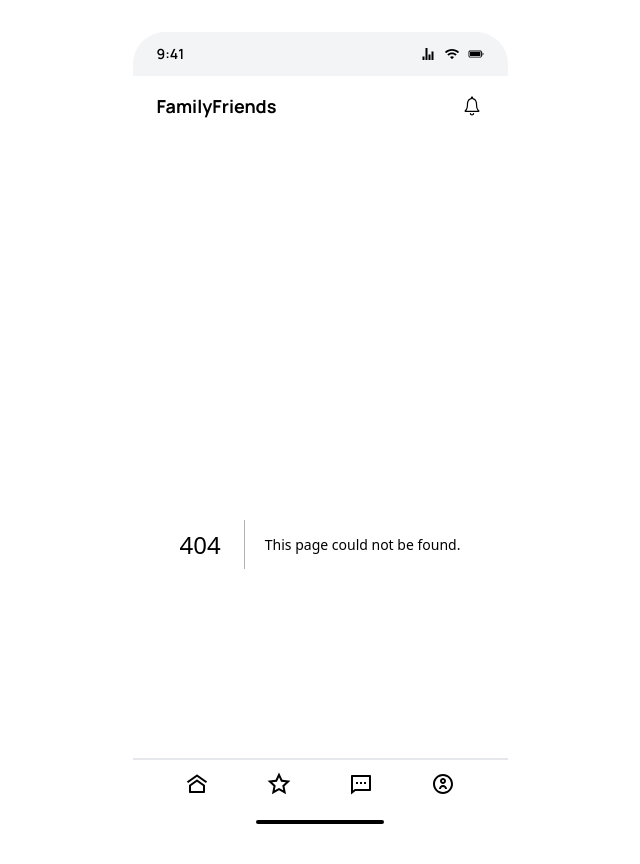
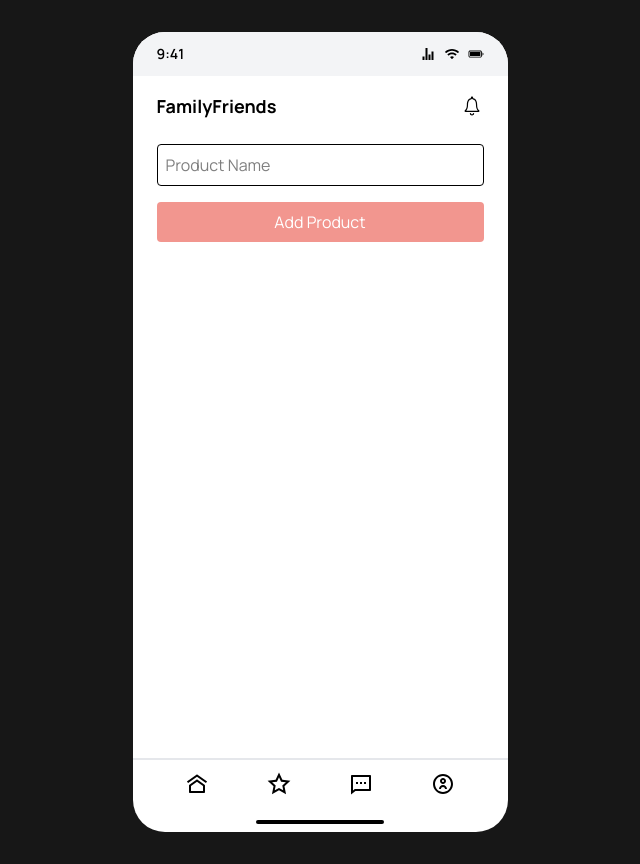
Before and after one commit to josk0004/familyfriends, a Next.js app: page /addproduct in a window 1280 px wide. Before the commit this address had no page. Shown: the whole page, without its empty margins (320-960 px from the left). Built offline with nearby package versions, Linux system fonts and the light colour scheme.

Commit message:
Add AddProduct component and submitProduct action for product submission

```diff
--- /dev/null
+++ b/src/app/(routes)/addproduct/page.js
@@ -0,0 +1,36 @@
+"use client";
+import { useActionState } from "react";
+import { submitProduct } from "@/app/action/action";
+
+export default function AddProduct() {
+  const [state, postProduct] = useActionState(submitProduct, { error: {} });
+  console.log(state);
+  return (
+    <div>
+      {state.success && (
+        <p className="p-6 text-green-500">
+          Product "{state.productName}" added successfully!
+        </p>
+      )}
+
+      <form action={postProduct} className="flex flex-col gap-4 px-6">
+        {state.error?.productName && (
+          <p className="text-red-500">{state.error.productName}</p>
+        )}
+        <input
+          type="text"
+          name="productName"
+          placeholder="Product Name"
+          defaultValue={!state.success ? state.productName : ""}
+          className="rounded border p-2"
+        />
+        <button
+          type="submit"
+          className="bg-perimore hover:bg-perimore/80 cursor-pointer rounded p-2 text-white transition-all duration-200 ease-in-out active:scale-95"
+        >
+          Add Product
+        </button>
+      </form>
+    </div>
+  );
+}
--- /dev/null
+++ b/src/app/action/action.js
@@ -0,0 +1,27 @@
+"use server";
+
+export const submitProduct = async (prevState, formData) => {
+  const error = {};
+  const productName = formData.get("productName");
+  if (!productName) {
+    error.productName = "Product name is required.";
+  } else if (productName.length < 5) {
+    if (/\d/.test(productName)) {
+      error.productName =
+        "Product name must be at least 5 characters long and cannot contain numbers.";
+    } else {
+      error.productName = "Product name must be at least 5 characters long.";
+    }
+  } else if (/\d/.test(productName)) {
+    if (productName.length < 5) {
+      error.productName =
+        "Product name must be at least 5 characters long and cannot contain numbers.";
+    } else {
+      error.productName = "Product name cannot contain numbers.";
+    }
+  }
+  if (Object.keys(error).length > 0) {
+  return { error, productName };
+  }
+  return { success: true, productName };
+};
```
